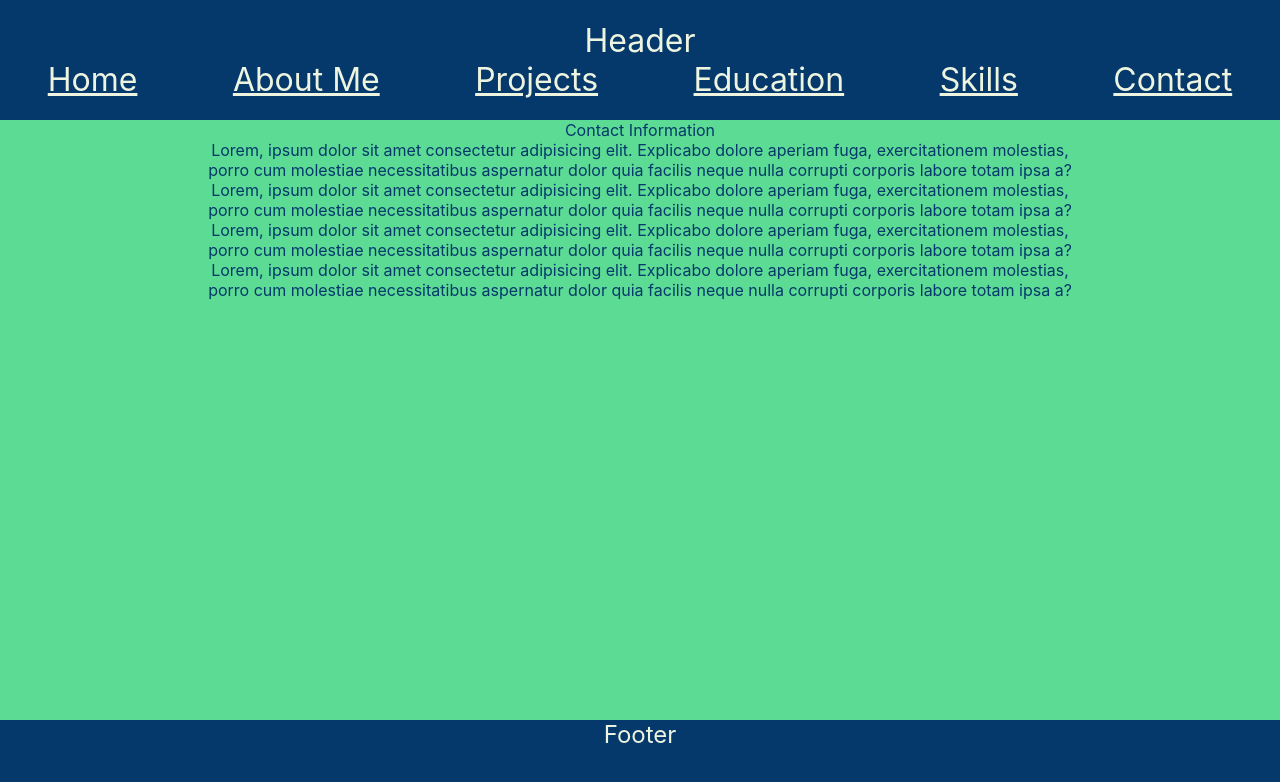
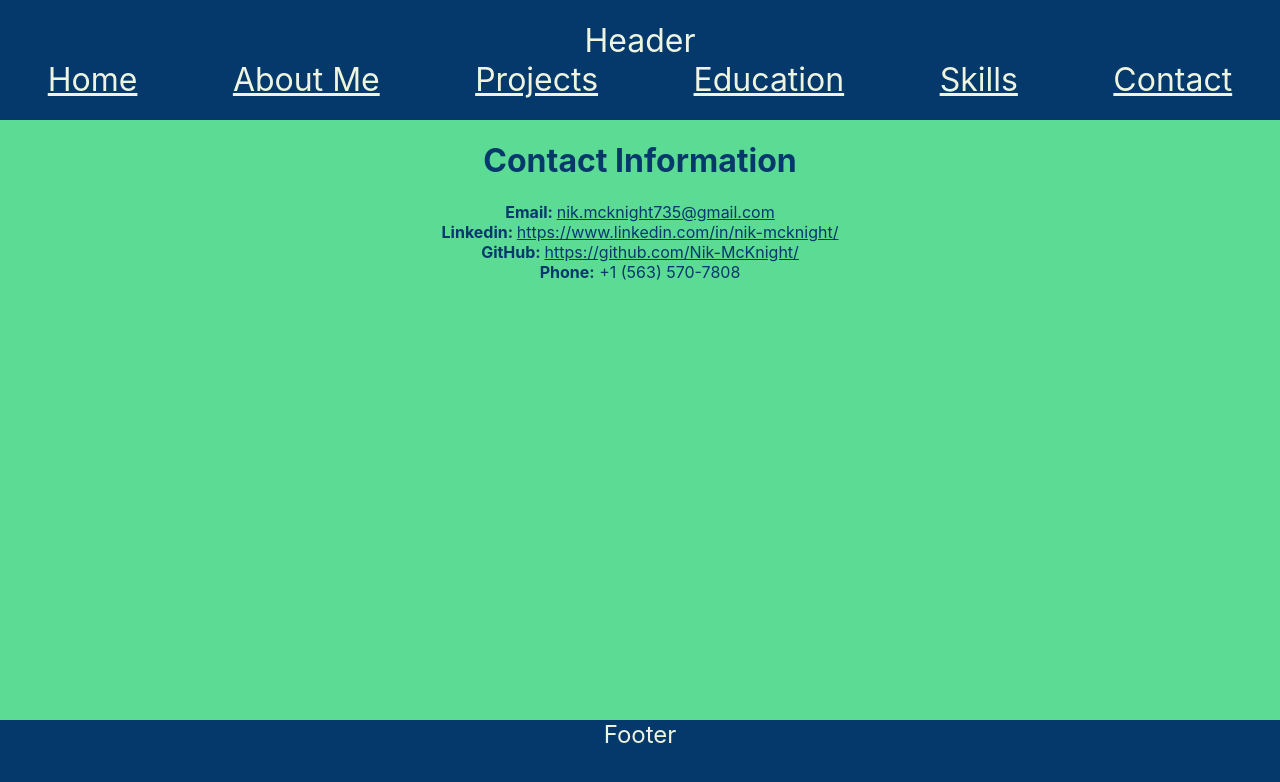
Before and after one commit to Nik-McKnight/portfolio, a React (Create React App) app: page /contact in a window 1280 px wide. Shown: the top 782 px of the page. Built offline with nearby package versions, Linux system fonts and the light colour scheme.

Commit message:
added contact info

```diff
--- a/src/components/Contact.jsx
+++ b/src/components/Contact.jsx
@@ -3,30 +3,39 @@ import React from "react";
 export default function Contact() {
   return (
     <div class="content">
-      Contact Information
+      <h1>Contact Information</h1>
       <div>
-        Lorem, ipsum dolor sit amet consectetur adipisicing elit. Explicabo
-        dolore aperiam fuga, exercitationem molestias, porro cum molestiae
-        necessitatibus aspernatur dolor quia facilis neque nulla corrupti
-        corporis labore totam ipsa a?
+        <b>Email: </b>
+        <a
+          href="mailto: nik.mcknight735@gmail.com"
+          target="_blank"
+          rel="noopener noreferrer"
+        >
+          nik.mcknight735@gmail.com
+        </a>
+      </div>{" "}
+      <div>
+        <b>Linkedin: </b>
+        <a
+          href="https://www.linkedin.com/in/nik-mcknight/"
+          target="_blank"
+          rel="noopener noreferrer"
+        >
+          https://www.linkedin.com/in/nik-mcknight/
+        </a>
       </div>
       <div>
-        Lorem, ipsum dolor sit amet consectetur adipisicing elit. Explicabo
-        dolore aperiam fuga, exercitationem molestias, porro cum molestiae
-        necessitatibus aspernatur dolor quia facilis neque nulla corrupti
-        corporis labore totam ipsa a?
+        <b>GitHub: </b>
+        <a
+          href="https://github.com/Nik-McKnight"
+          target="_blank"
+          rel="noopener noreferrer"
+        >
+          https://github.com/Nik-McKnight/
+        </a>
       </div>
       <div>
-        Lorem, ipsum dolor sit amet consectetur adipisicing elit. Explicabo
-        dolore aperiam fuga, exercitationem molestias, porro cum molestiae
-        necessitatibus aspernatur dolor quia facilis neque nulla corrupti
-        corporis labore totam ipsa a?
-      </div>
-      <div>
-        Lorem, ipsum dolor sit amet consectetur adipisicing elit. Explicabo
-        dolore aperiam fuga, exercitationem molestias, porro cum molestiae
-        necessitatibus aspernatur dolor quia facilis neque nulla corrupti
-        corporis labore totam ipsa a?
+        <b>Phone:</b> +1 (563) 570-7808
       </div>
     </div>
   );
--- a/src/style/Content.css
+++ b/src/style/Content.css
@@ -4,3 +4,11 @@
     height: 100%;
     background-color: #5CDB95;
 }
+
+a {
+    color: #05386B;
+}
+
+a:hover {
+    color: #EDF5E1;
+}
```
Also changed, not shown: src/style/App.css (line endings or trailing spaces).
